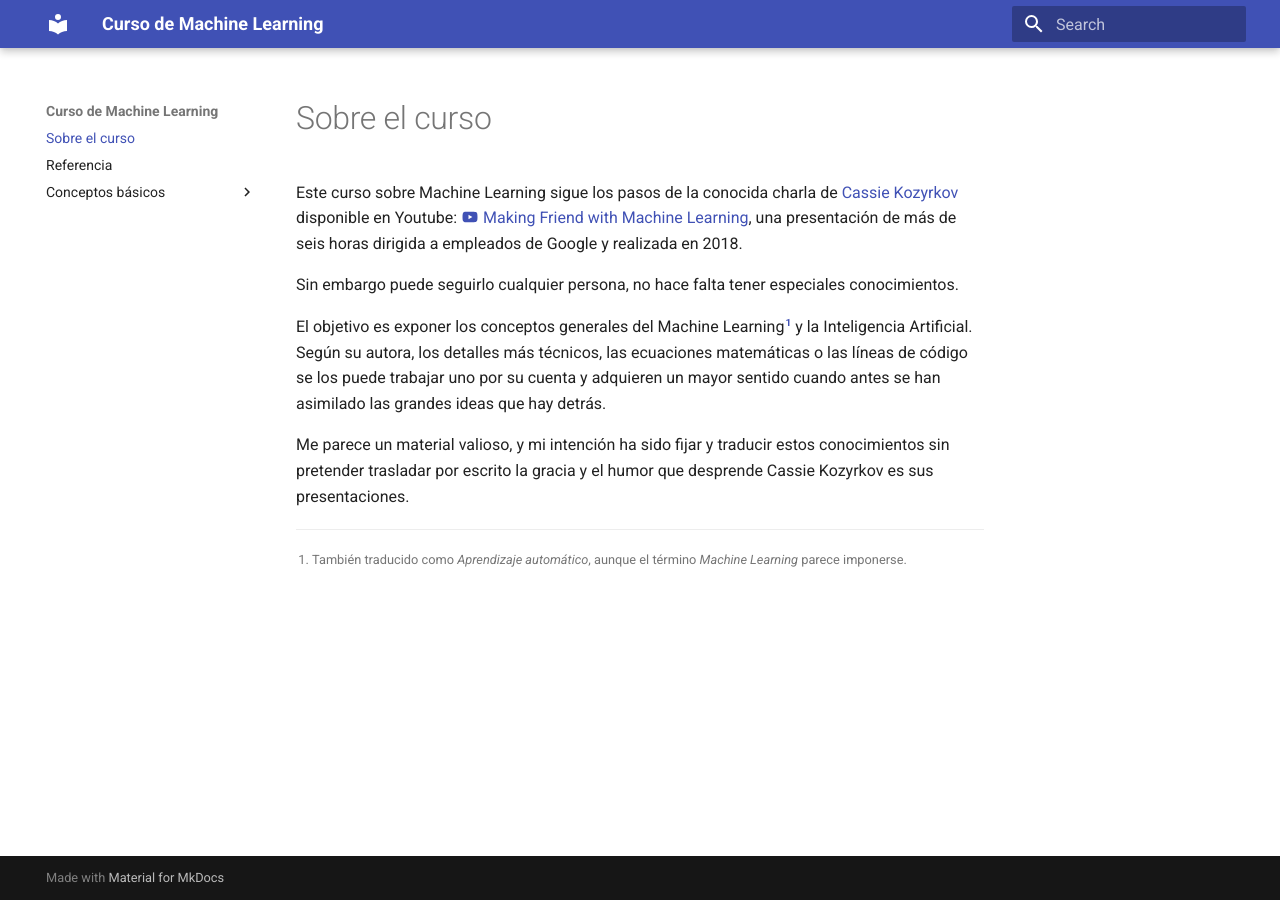
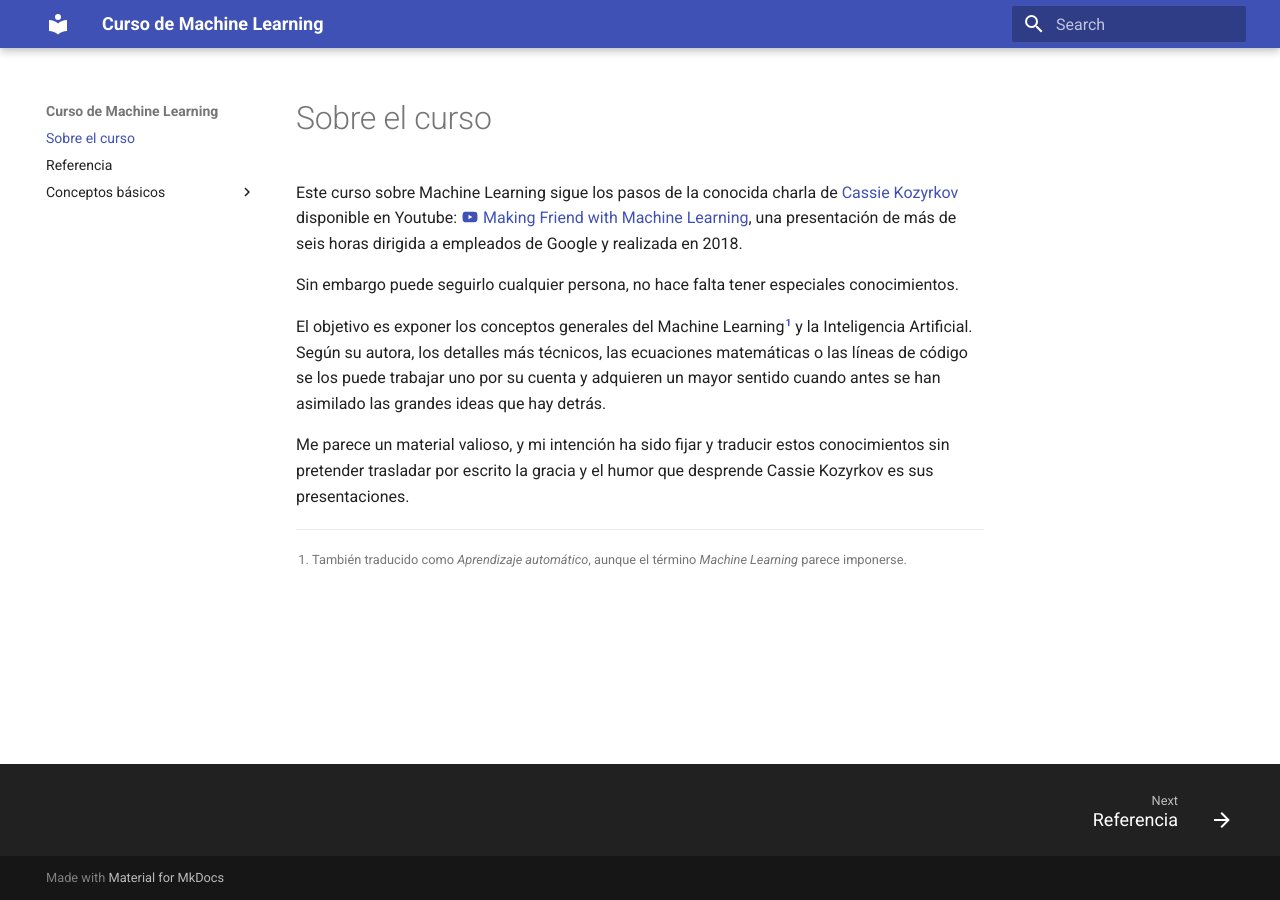
Before and after one commit to mikel-imaz/curso-ml, an MkDocs documentation site: the page built from docs/index.md, in a window 1280 px wide. Built offline with MkDocs 1.6.1 and Material for MkDocs 9.7.7, drawn with Linux system fonts in a browser that asks for light colours.

Commit message:
nav footer

```diff
--- a/mkdocs.yml
+++ b/mkdocs.yml
@@ -8,6 +8,7 @@ site_description: Curso de Machine Learning
 theme:
   name: material
   features:
+    - navigation.footer
     - navigation.instant
 
 # Extensions
```
